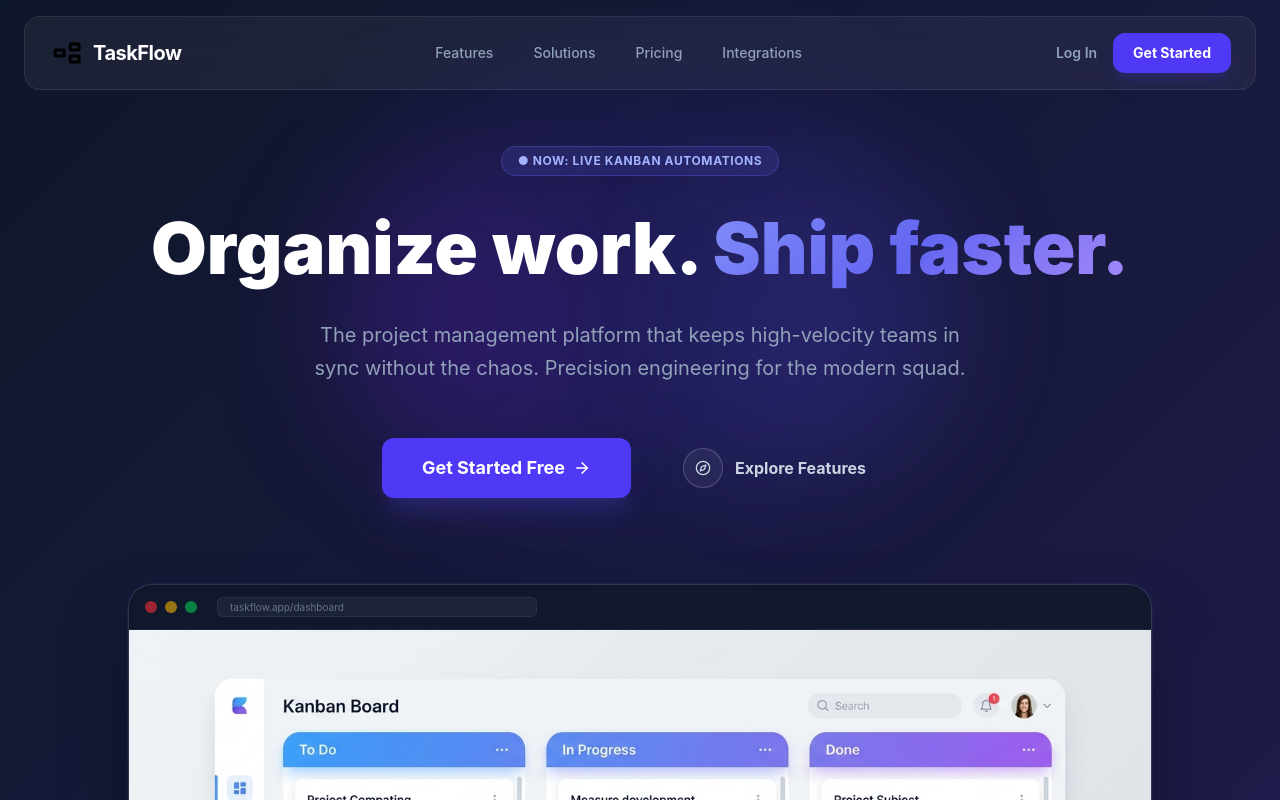
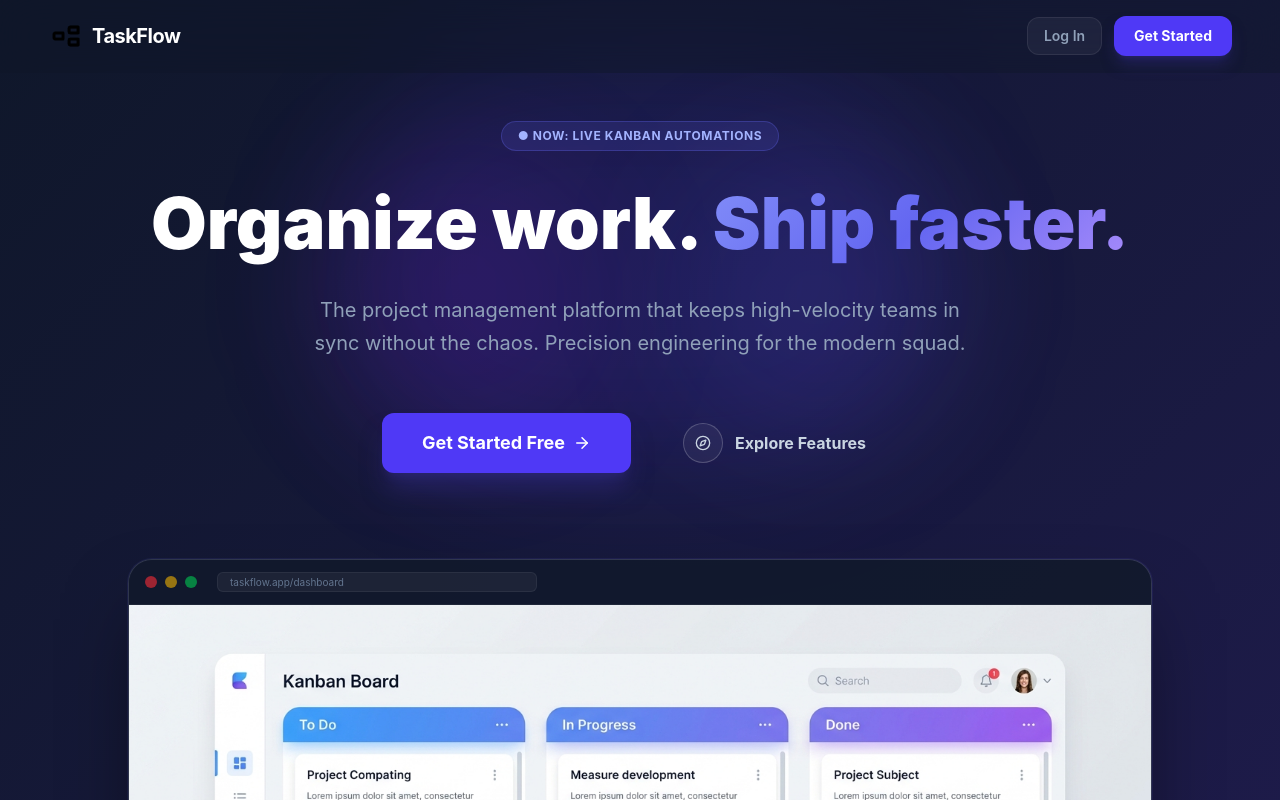
Before and after one commit to Ifetayo02/TaskFlow, a React app in the folder Frontend/: page / in a window 1280 px wide. Shown: the top 800 px of the page. Built offline with nearby package versions, Linux system fonts and the light colour scheme; the HTML template or start-up script is replaced by a standard one.

Commit message:
made changes

```diff
--- a/Frontend/src/components/Navbar.jsx
+++ b/Frontend/src/components/Navbar.jsx
@@ -13,37 +13,34 @@ const Navbar = () => {
   }, []);
 
   return (
-    <div className="sticky top-0 z-50 px-6 pt-4 pb-2">
-      <nav
-        className="flex items-center justify-between px-6 py-4 max-w-7xl mx-auto w-full rounded-2xl transition-all"
-        style={{
-          background: scrolled
-            ? 'rgba(15,23,42,0.85)'
-            : 'rgba(255,255,255,0.05)',
-          backdropFilter: 'blur(20px)',
-          border: '1px solid rgba(255,255,255,0.08)',
-          boxShadow: scrolled ? '0 8px 32px rgba(0,0,0,0.3)' : 'none',
-        }}
-      >
+    <header
+      className="sticky top-0 z-50 w-full transition-all"
+      style={{
+        background: scrolled
+          ? 'rgba(15,23,42,0.95)'
+          : 'rgba(15,23,42,0.4)',
+        backdropFilter: 'blur(20px)',
+        borderBottom: scrolled
+          ? '1px solid rgba(255,255,255,0.08)'
+          : '1px solid transparent',
+      }}
+    >
+      <nav className="flex items-center justify-between px-6 md:px-12 py-4 max-w-7xl mx-auto w-full">
         {/* Logo */}
         <div className="flex items-center gap-2 font-bold text-xl tracking-tight text-white">
           <img src={logo} alt="TaskFlow Logo" width="36" height="36" />
           TaskFlow
         </div>
 
-        {/* Nav links */}
-        <div className="hidden md:flex items-center gap-10 text-sm font-medium text-slate-400">
-          <a href="#" className="hover:text-white transition-colors">Features</a>
-          <a href="#" className="hover:text-white transition-colors">Solutions</a>
-          <a href="#" className="hover:text-white transition-colors">Pricing</a>
-          <a href="#" className="hover:text-white transition-colors">Integrations</a>
-        </div>
-
-        {/* Auth buttons */}
-        <div className="flex items-center gap-4">
+        {/* Auth buttons only */}
+        <div className="flex items-center gap-3">
           <button
             onClick={() => navigate('/signin')}
-            className="text-sm font-semibold text-slate-400 hover:text-white transition-colors"
+            className="text-sm font-semibold text-slate-400 hover:text-white transition-colors px-4 py-2 rounded-xl"
+            style={{
+              background: 'rgba(255,255,255,0.05)',
+              border: '1px solid rgba(255,255,255,0.08)',
+            }}
           >
             Log In
           </button>
@@ -55,7 +52,7 @@ const Navbar = () => {
           </button>
         </div>
       </nav>
-    </div>
+    </header>
   );
 };
 
--- a/Frontend/src/pages/SignIn.jsx
+++ b/Frontend/src/pages/SignIn.jsx
@@ -50,8 +50,8 @@ const SignIn = () => {
       }}
     >
       {/* Background glow blobs */}
-      <div className="absolute top-0 left-1/4 w-96 h-96 bg-indigo-600/20 rounded-full blur-3xl pointer-events-none" />
-      <div className="absolute bottom-0 right-1/4 w-96 h-96 bg-purple-600/20 rounded-full blur-3xl pointer-events-none" />
+      {/* <div className="absolute top-0 left-1/4 w-96 h-96 bg-indigo-600/20 rounded-full blur-3xl pointer-events-none" />
+      <div className="absolute bottom-0 right-1/4 w-96 h-96 bg-purple-600/20 rounded-full blur-3xl pointer-events-none" /> */}
 
       {/* Card */}
       <div
--- a/Frontend/src/pages/SignUp.jsx
+++ b/Frontend/src/pages/SignUp.jsx
@@ -56,8 +56,8 @@ const SignUp = () => {
       style={{ background: 'linear-gradient(135deg, #0f172a 0%, #1e1b4b 50%, #0f172a 100%)' }}
     >
       {/* Glow blobs */}
-      <div className="absolute top-0 right-1/4 w-96 h-96 bg-indigo-600/20 rounded-full blur-3xl pointer-events-none" />
-      <div className="absolute bottom-0 left-1/4 w-96 h-96 bg-purple-600/20 rounded-full blur-3xl pointer-events-none" />
+      {/* <div className="absolute top-0 right-1/4 w-96 h-96 bg-indigo-600/20 rounded-full blur-3xl pointer-events-none" />
+      <div className="absolute bottom-0 left-1/4 w-96 h-96 bg-purple-600/20 rounded-full blur-3xl pointer-events-none" /> */}
 
       {/* Card */}
       <div
```
